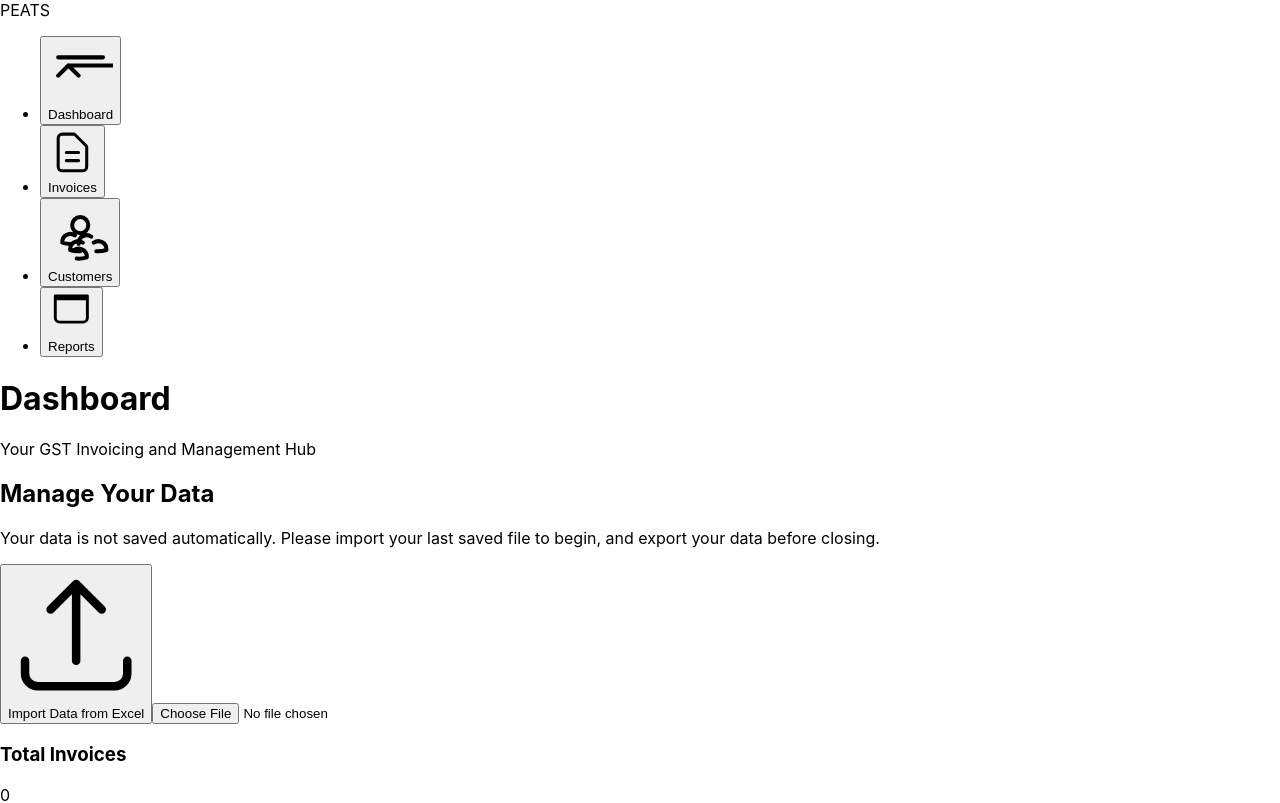
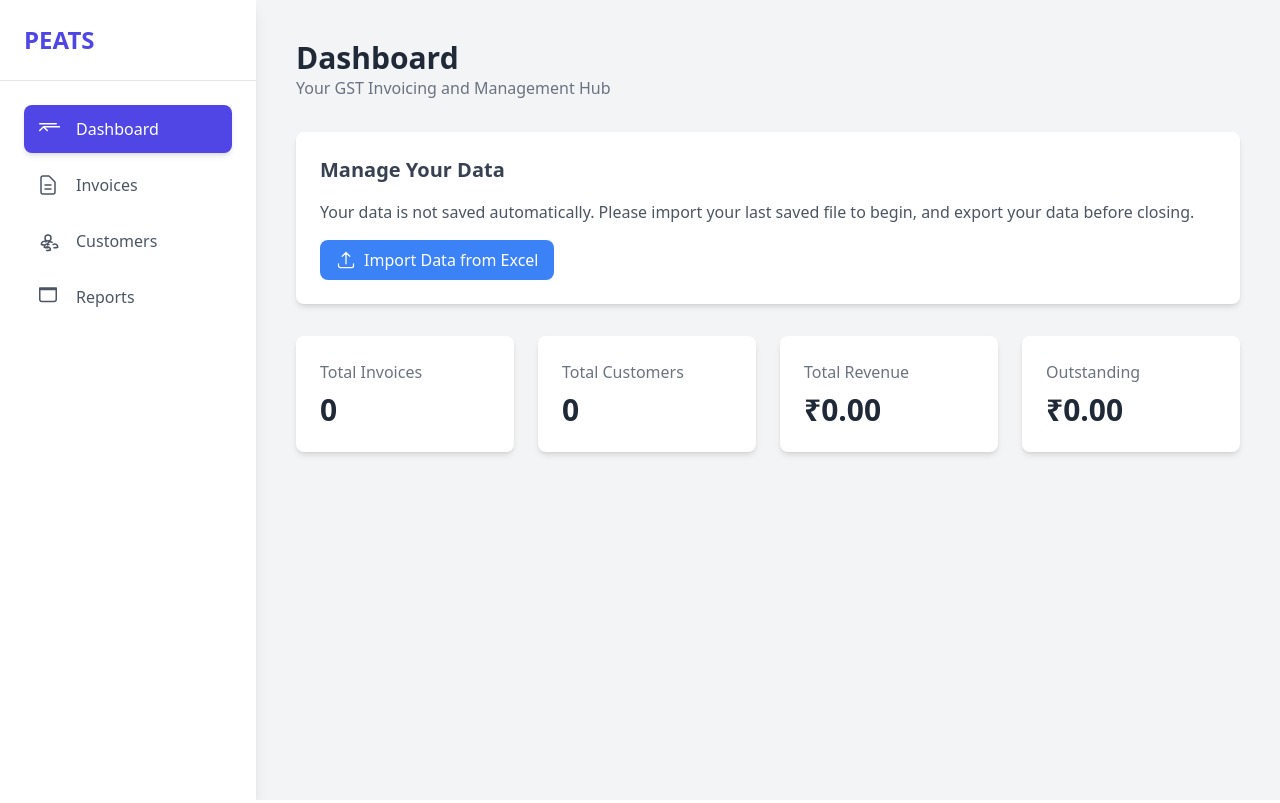
Before and after one commit to SanskarYadav640/PEATS_GST_APP, a React (Create React App) app: page / in a window 1280 px wide. Shown: the top 803 px of the page. Built offline with nearby package versions, Linux system fonts and the light colour scheme.

Commit message:
Fix: Rebuild package-lock.json for Netlify

```diff
--- a/src/index.css
+++ b/src/index.css
@@ -10,8 +10,3 @@
   -webkit-font-smoothing: antialiased;
   -moz-osx-font-smoothing: grayscale;
 }
-
-code {
-  font-family: source-code-pro, Menlo, Monaco, Consolas, 'Courier New',
-    monospace;
-}
--- /dev/null
+++ b/tailwind.config.js
@@ -0,0 +1,10 @@
+/** @type {import('tailwindcss').Config} */
+module.exports = {
+  content: [
+    "./src/**/*.{js,jsx,ts,tsx}",
+  ],
+  theme: {
+    extend: {},
+  },
+  plugins: [],
+}
```
